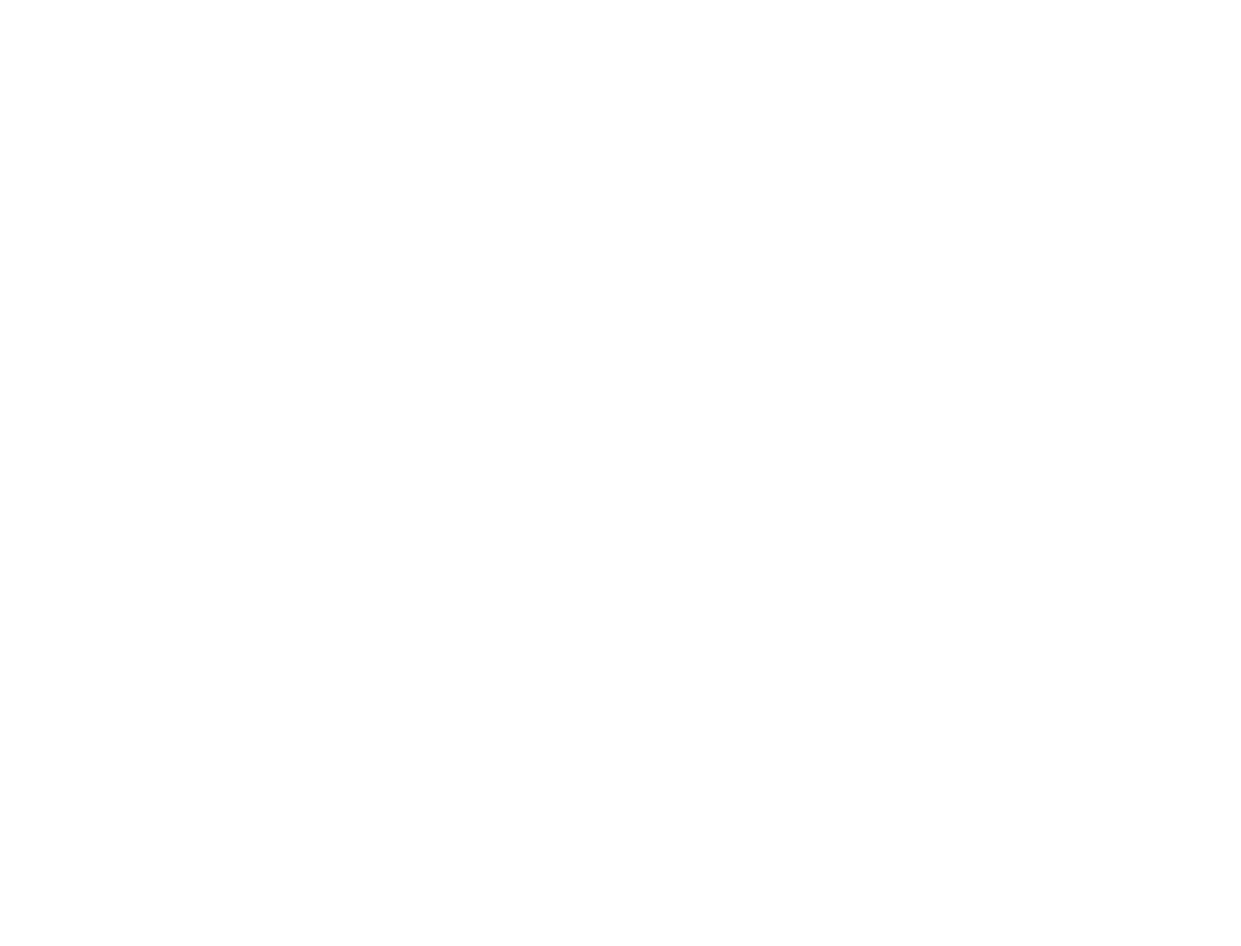
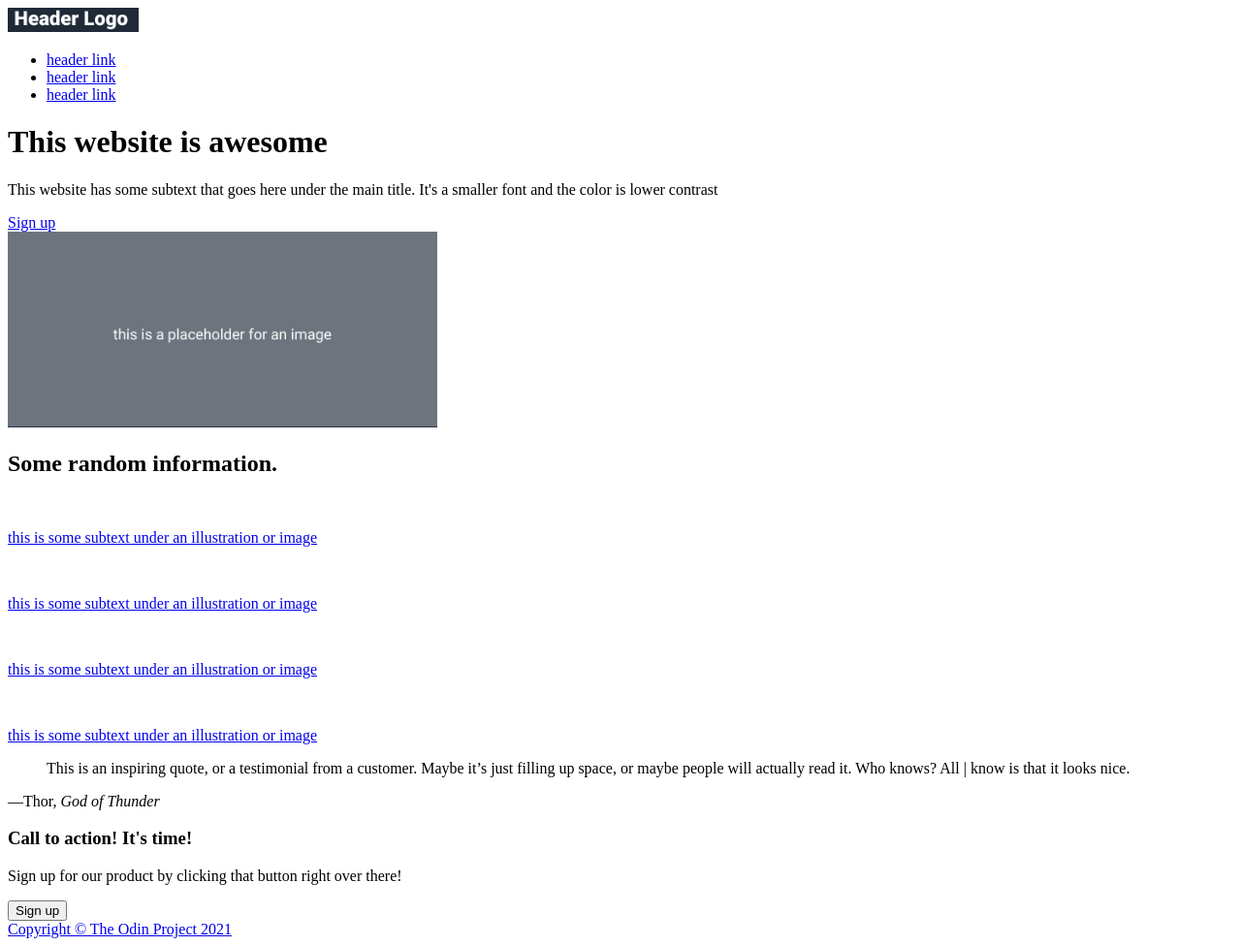
Before and after one commit to Valeriy2017/NextStep, a plain HTML site: page index.html in a window 1280 px wide. Shown: the whole page at 97% size. Before the commit the page ends 800 px from the top, so only its background shows below. Drawn offline with Linux system fonts and the light colour scheme.

Commit message:
Formatting an HTML document
In this document I have prepared the basic framework for further layout.

```diff
--- a/index.html
+++ b/index.html
@@ -1,15 +1,139 @@
 <!DOCTYPE html>
 <html lang="en">
+
 <head>
     <meta charset="UTF-8">
     <meta name="viewport" content="width=device-width, initial-scale=1.0">
     <title>Document</title>
     <link rel="stylesheet" href="./css/style.css">
 </head>
+
 <body>
+    <header class="header">
+        <div class="header-navigation">
+            <div class="logo"><a href="#"><img src="./images/Logo.png" alt="Logo"></a></div>
+            <nav class="nav-header">
+                <ul class="nav-items">
+                    <li class="nav-item"><a href="#">header link</a></li>
+                    <li class="nav-item"><a href="#">header link</a></li>
+                    <li class="nav-item"><a href="#">header link</a></li>
+                </ul>
+            </nav>
+        </div>
+        <div class="header-content">
+            <div class="header__content-title-text">
+                <div class="headr__content-title">
+                    <h1>This website is
+                        awesome</h1>
+                </div>
+                <div class="headr__content-text">
+                    <p>This website has some subtext that goes here under the
+                        main title. It's a smaller font and the color is lower
+                        contrast</p>
+                </div>
+                <div class="buttom">
+                    <a href="#">Sign up</a>
+                </div>
+            </div>
+            <div class="header-images">
+                <img src="./images/img-content.png" alt="image-content">
+            </div>
+        </div>
+    </header>
+    <mine>
+        <section class="section-info">
+            <div class="info-title">
+                <h2>Some random information.</h2>
+            </div>
+            <div class="info-cart">
+                <div class="cart-items">
+                    <div class="item">
+                        <a href="#" class="cart-content">
+                            <div class="cart-img">
+                                <img src="" alt="">
+                            </div>
+                            <div class="cart-text">
+                                <p>this is some subtext under an illustration or image </p>
+                            </div>
+                        </a>
+                    </div>
+                    <div class="item">
+                        <a href="#" class="cart-content">
+                            <div class="cart-img">
+                                <img src="" alt="">
+                            </div>
+                            <div class="cart-text">
+                                <p>this is some subtext under an illustration or image </p>
+                            </div>
+                        </a>
+                    </div>
+                    <div class="item">
+                        <a href="#" class="cart-content">
+                            <div class="cart-img">
+                                <img src="" alt="">
+                            </div>
+                            <div class="cart-text">
+                                <p>this is some subtext under an illustration or image </p>
+                            </div>
+                        </a>
+                    </div>
+                    <div class="item">
+                        <a href="#" class="cart-content">
+                            <div class="cart-img">
+                                <img src="" alt="">
+                            </div>
+                            <div class="cart-text">
+                                <p>this is some subtext under an illustration or image </p>
+                            </div>
+                        </a>
+                    </div>
+                </div>
+            </div>
 
+
+
+
+
+        </section>
+        <section class="section-guote">
+            <div>
+                <blockquote cite="#">
+                    <p>This is an inspiring quote, or a testimonial from a
+                        customer. Maybe it’s just filling up space, or maybe
+                        people will actually read it. Who knows? All | know
+                        is that it looks nice.</p>
+                </blockquote>
+                <p>—Thor, <cite>God of Thunder</cite></p>
+            </div>
+
+
+        </section>
+        <section class="section__call-to-action">
+
+            <div class="callToAction">
+                <div class="callToAction__content">
+                    <div class="callToAction__title">
+                        <h3>Call to action! It's time!</h3>
+                    </div>
+                    <div class="callToAction__text">
+                        <p>Sign up for our product by clicking that button right over there!</p>
+                    </div>
+                </div>
+                <div class="callToAction__button">
+                    <button>Sign up</button>
+                </div>
+            </div>
+
+        </section>
+    </mine>
+    <footer class="footer">
+        <div class="footer__Copyright-link">
+            <a href="https://www.theodinproject.com">Copyright © The Odin Project 2021</a>
+        </div>
+    </footer>
 
 
     <script src="./js/main.js"></script>
 </body>
+
 </html>
```
Also changed, not shown: images/Logo.png (added), images/img-content.png (added), images/Снимок экрана_2025-08-24_21-20-05.png (added), images/Снимок экрана_2025-08-24_21-20-37.png (added), images/Снимок экрана_2025-08-24_21-20-57.png (added), images/Снимок экрана_2025-08-24_22-46-04.png (added), images/Снимок экрана_2025-08-24_22-46-55.png (added).
